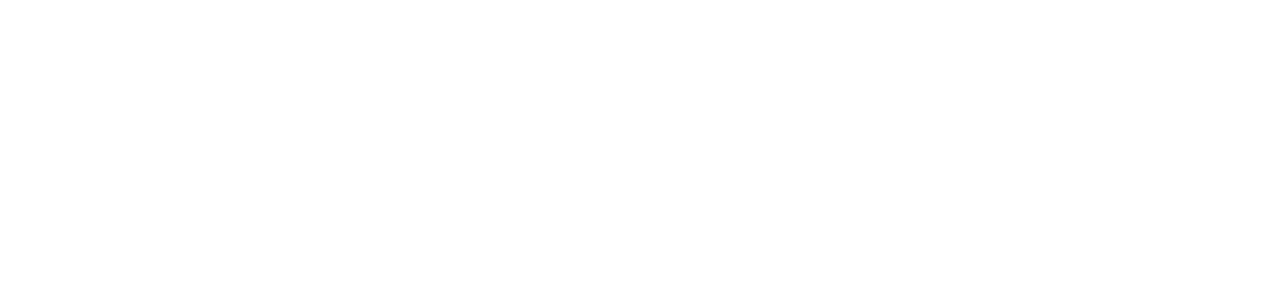
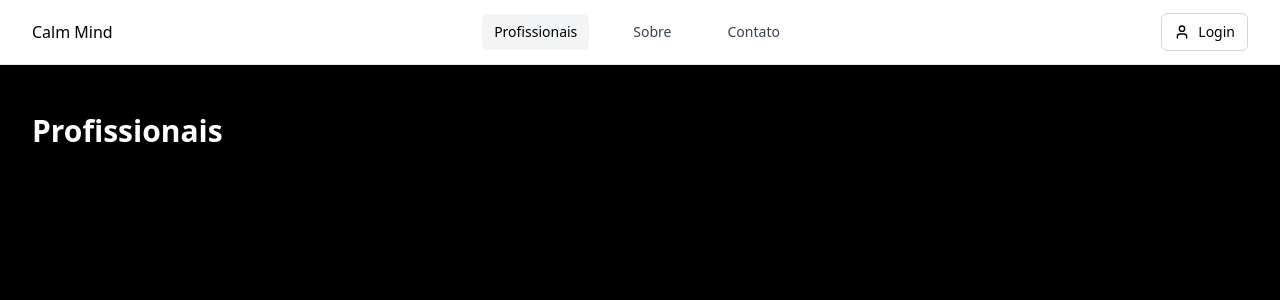
Before and after one commit to Gestao-Agil-Projects/ga-frontend, a React (Vite) app: page /professionals in a window 1280 px wide. Before the commit this address had no page. Shown: the top 300 px of the page. Built offline with nearby package versions, Linux system fonts and the light colour scheme.

Commit message:
feat: new screen

```diff
--- a/src/routes/app.routes.tsx
+++ b/src/routes/app.routes.tsx
@@ -2,6 +2,7 @@
 import { Home } from "../screens/Home";
 import { About } from "../screens/About";
 import { Contact } from "../screens/Contact";
+import { Professionals } from "../screens/Professionals";
 
 export function AppRoutes() {
   return (
@@ -9,6 +10,7 @@
       <Route path="/" element={<Home />} />
       <Route path="/about" element={<About />} />
       <Route path="/contact" element={<Contact />} />
+      <Route path="/professionals" element={<Professionals />} />
     </Routes>
   );
 }
--- a/src/routes/types.ts
+++ b/src/routes/types.ts
@@ -6,6 +6,7 @@
   home: undefined;
   about: undefined;
   contact: undefined;
+  professionals: undefined;
 }
 
 export type AppRouteNames = keyof AppRouteParams;
--- /dev/null
+++ b/src/screens/Professionals/index.tsx
@@ -0,0 +1,16 @@
+import { Header } from "../../components/Header";
+
+export function Professionals() {
+    return (
+        <div className="min-h-screen bg-black">
+            <Header />
+            <main className="max-w-7xl mx-auto py-6 sm:px-6 lg:px-8">
+                <div className="px-4 py-6 sm:px-0">
+                    <h1 className="text-3xl font-bold text-white mb-4">
+                    Profissionais
+                    </h1>
+                </div>
+            </main>
+        </div>
+    );
+}
```
